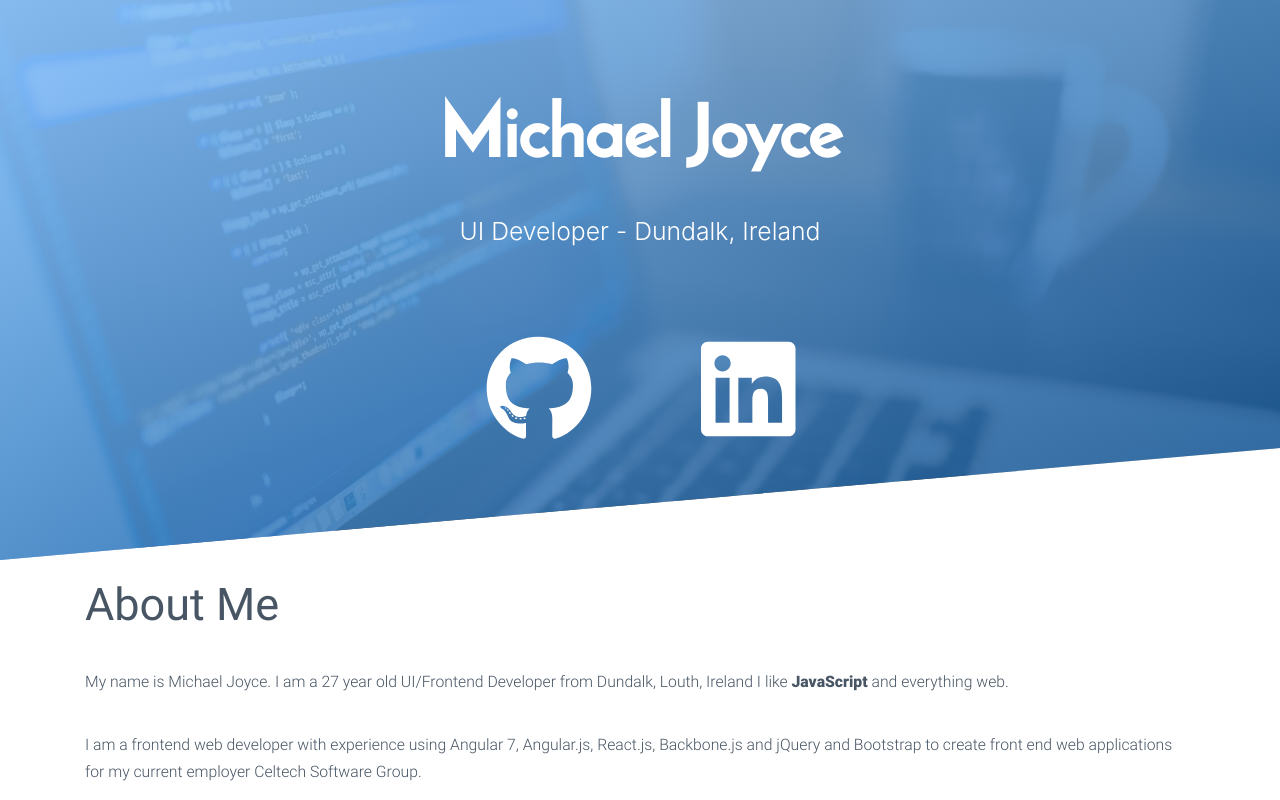
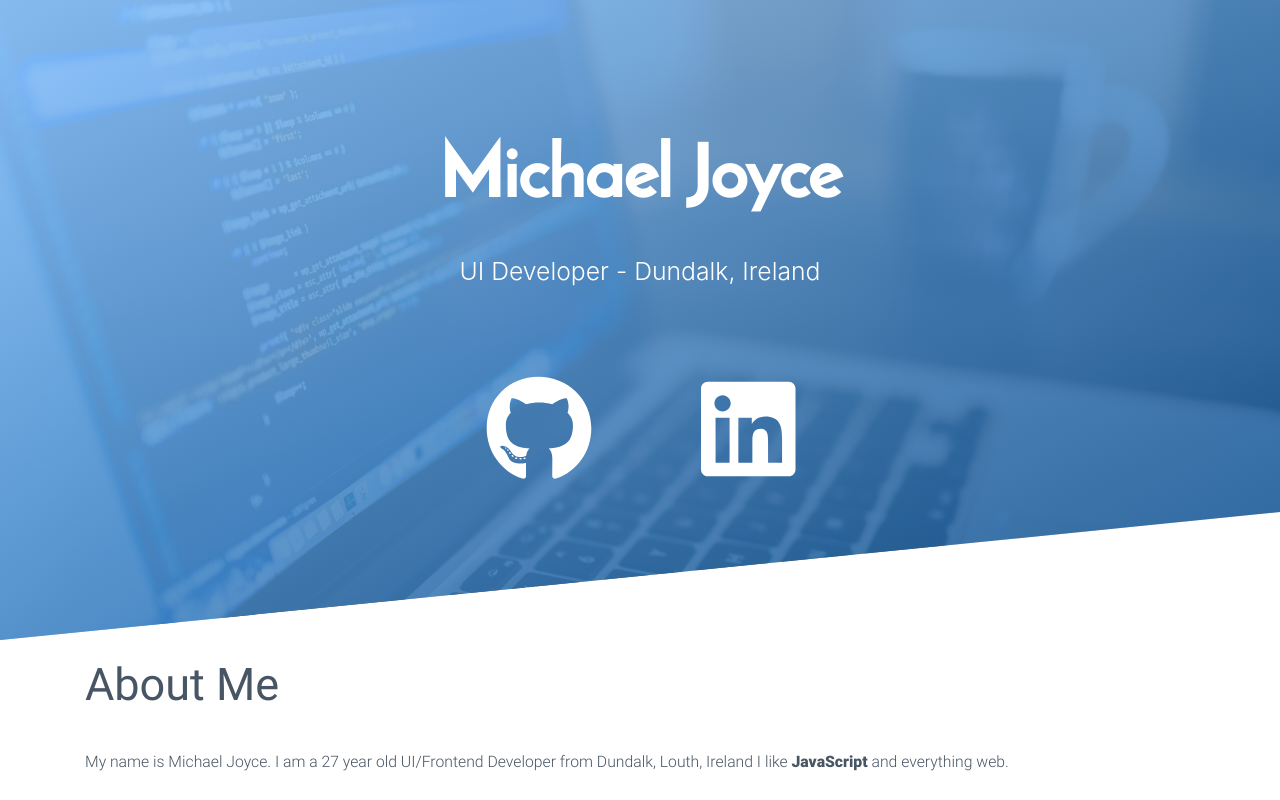
Before and after one commit to MichaelPeterJoyce/michaeljoyce, a React app: page / in a window 1280 px wide. Shown: the top 800 px of the page. Built offline with nearby package versions, Linux system fonts and the light colour scheme.

Commit message:
Made landing screen a bit taller looks better on closer inspection

```diff
--- a/src/Pages/LandingPage/LandingPage.scss
+++ b/src/Pages/LandingPage/LandingPage.scss
@@ -2,7 +2,7 @@
 @import '../../styles/variables';
 
 .landing-page {
-    min-height: 70vh;
+    min-height: 80vh;
     display: flex;
     flex: 0 1 auto;
     flex-direction: column;
```
